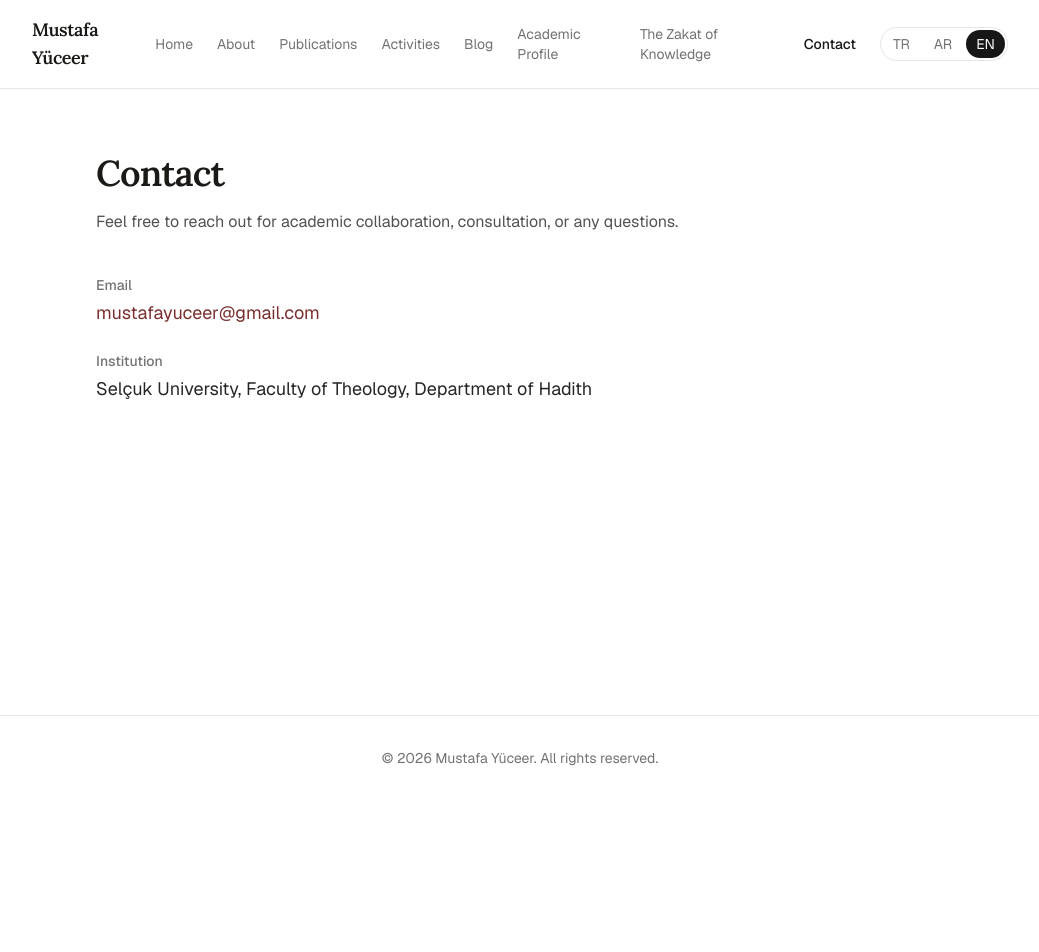
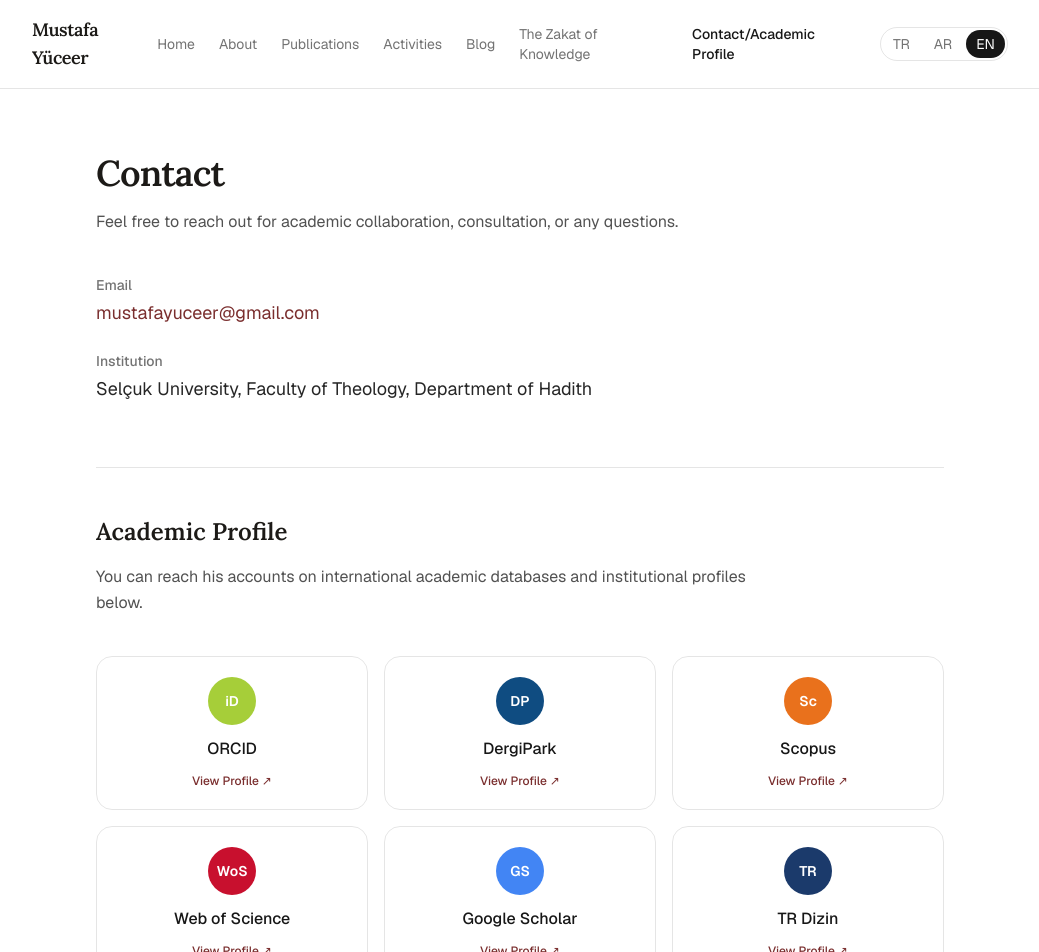
Before and after one commit to mustafayuceer-hub/mustafayuceer-site, a Next.js app: page /en/contact in a window 1280 px wide. Shown: the top 952 px of the page, without its empty margins (120-1159 px from the left). Before the commit the page ends 800 px from the top, so only its background shows below. Built offline with nearby package versions, Linux system fonts and the light colour scheme.

Commit message:
Akademik Profil'i İletişim sayfasıyla birleştir, ayrı sayfayı kaldır

```diff
--- a/src/app/[locale]/akademik-profil/page.tsx
+++ /dev/null
@@ -1,67 +0,0 @@
-import { useTranslations } from "next-intl";
-import { setRequestLocale } from "next-intl/server";
-import { routing } from "@/i18n/routing";
-import academicProfiles from "@/content/academic-profiles.json";
-
-export function generateStaticParams() {
-  return routing.locales.map((locale) => ({ locale }));
-}
-
-export default async function AcademicProfilePage({
-  params,
-}: {
-  params: Promise<{ locale: string }>;
-}) {
-  const { locale } = await params;
-  setRequestLocale(locale);
-
-  return <AcademicProfile />;
-}
-
-function AcademicProfile() {
-  const t = useTranslations("home");
-
-  return (
-    <div className="mx-auto max-w-5xl px-6 py-16">
-      <h1 className="text-3xl font-semibold tracking-tight sm:text-4xl">
-        {t("academicProfileHeading")}
-      </h1>
-      <p className="mt-4 max-w-3xl leading-relaxed text-neutral-600 dark:text-neutral-300">
-        {t("academicProfileIntro")}
-      </p>
-
-      <ul className="mt-10 grid grid-cols-2 gap-4 sm:grid-cols-3">
-        {(
-          academicProfiles as {
-            name: string;
-            url: string;
-            initials: string;
-            color: string;
-          }[]
-        ).map((profile) => (
-          <li key={profile.name}>
-            <a
-              href={profile.url}
-              target="_blank"
-              rel="noopener noreferrer"
-              className="flex h-full flex-col items-center gap-3 rounded-2xl border border-black/10 p-5 text-center transition hover:border-black/25 hover:shadow-md dark:border-white/10 dark:hover:border-white/25"
-            >
-              <span
-                className="flex h-12 w-12 shrink-0 items-center justify-center rounded-full text-sm font-semibold text-white"
-                style={{ backgroundColor: profile.color }}
-              >
-                {profile.initials}
-              </span>
-              <span className="font-medium text-neutral-900 dark:text-white">
-                {profile.name}
-              </span>
-              <span className="text-xs font-medium text-[var(--accent)]">
-                {t("viewProfile")} ↗
-              </span>
-            </a>
-          </li>
-        ))}
-      </ul>
-    </div>
-  );
-}
--- a/src/app/[locale]/contact/page.tsx
+++ b/src/app/[locale]/contact/page.tsx
@@ -1,6 +1,7 @@
 import { useTranslations } from "next-intl";
 import { setRequestLocale } from "next-intl/server";
 import { routing } from "@/i18n/routing";
+import academicProfiles from "@/content/academic-profiles.json";
 
 export function generateStaticParams() {
   return routing.locales.map((locale) => ({ locale }));
@@ -19,6 +20,7 @@
 
 function Contact() {
   const t = useTranslations("contact");
+  const tHome = useTranslations("home");
   const email = "mustafayuceer@gmail.com";
 
   return (
@@ -53,6 +55,48 @@
           </dd>
         </div>
       </dl>
+
+      <div className="mt-16 border-t border-black/10 pt-12 dark:border-white/10">
+        <h2 className="text-2xl font-semibold">
+          {tHome("academicProfileHeading")}
+        </h2>
+        <p className="mt-4 max-w-2xl leading-relaxed text-neutral-600 dark:text-neutral-300">
+          {tHome("academicProfileIntro")}
+        </p>
+
+        <ul className="mt-10 grid grid-cols-2 gap-4 sm:grid-cols-3">
+          {(
+            academicProfiles as {
+              name: string;
+              url: string;
+              initials: string;
+              color: string;
+            }[]
+          ).map((profile) => (
+            <li key={profile.name}>
+              <a
+                href={profile.url}
+                target="_blank"
+                rel="noopener noreferrer"
+                className="flex h-full flex-col items-center gap-3 rounded-2xl border border-black/10 p-5 text-center transition hover:border-black/25 hover:shadow-md dark:border-white/10 dark:hover:border-white/25"
+              >
+                <span
+                  className="flex h-12 w-12 shrink-0 items-center justify-center rounded-full text-sm font-semibold text-white"
+                  style={{ backgroundColor: profile.color }}
+                >
+                  {profile.initials}
+                </span>
+                <span className="font-medium text-neutral-900 dark:text-white">
+                  {profile.name}
+                </span>
+                <span className="text-xs font-medium text-[var(--accent)]">
+                  {tHome("viewProfile")} ↗
+                </span>
+              </a>
+            </li>
+          ))}
+        </ul>
+      </div>
     </div>
   );
 }
--- a/src/components/Navbar.tsx
+++ b/src/components/Navbar.tsx
@@ -12,7 +12,6 @@
   { href: "/publications", key: "publications" },
   { href: "/activities", key: "activities" },
   { href: "/blog", key: "blog" },
-  { href: "/akademik-profil", key: "academicProfile" },
   { href: "/ilmin-zekati", key: "ilminZekati" },
   { href: "/contact", key: "contact" },
 ] as const;
--- a/src/messages/ar.json
+++ b/src/messages/ar.json
@@ -10,9 +10,8 @@
     "publications": "المنشورات",
     "activities": "الأنشطة",
     "blog": "المدونة",
-    "academicProfile": "الملف الأكاديمي",
     "ilminZekati": "زكاة العلم",
-    "contact": "تواصل"
+    "contact": "تواصل / الملف الأكاديمي"
   },
   "home": {
     "heroTitle": "الأستاذ المشارك الدكتور مصطفى يوجه أر",
--- a/src/messages/en.json
+++ b/src/messages/en.json
@@ -10,9 +10,8 @@
     "publications": "Publications",
     "activities": "Activities",
     "blog": "Blog",
-    "academicProfile": "Academic Profile",
     "ilminZekati": "The Zakat of Knowledge",
-    "contact": "Contact"
+    "contact": "Contact/Academic Profile"
   },
   "home": {
     "heroTitle": "Assoc. Prof. Dr. Mustafa Yüceer",
--- a/src/messages/tr.json
+++ b/src/messages/tr.json
@@ -10,9 +10,8 @@
     "publications": "Yayınlar",
     "activities": "Faaliyetler",
     "blog": "Blog",
-    "academicProfile": "Akademik Profil",
     "ilminZekati": "İlmin Zekâtı",
-    "contact": "İletişim"
+    "contact": "İletişim/Akademik Profil"
   },
   "home": {
     "heroTitle": "Doç. Dr. Mustafa Yüceer",
```
